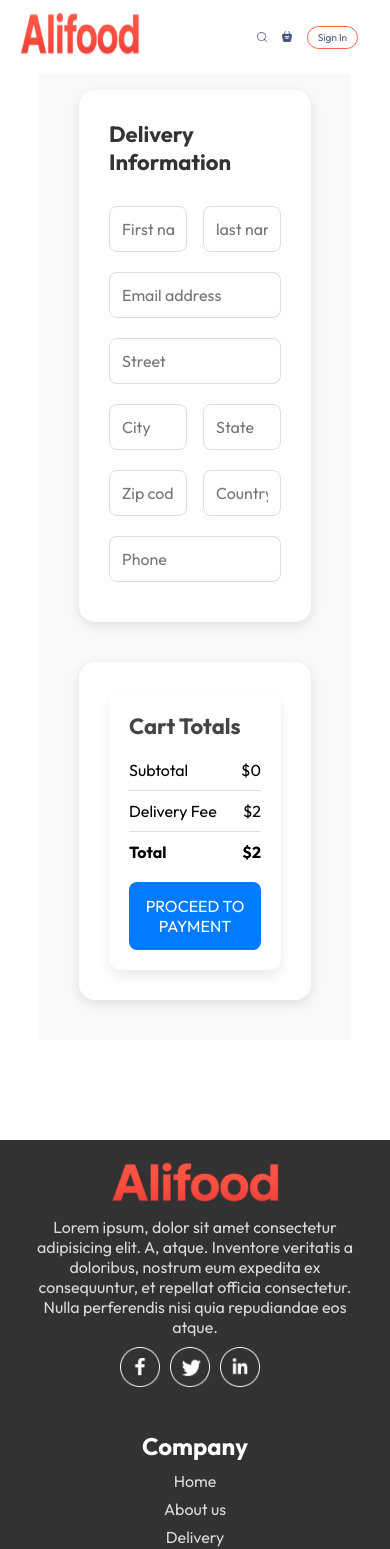
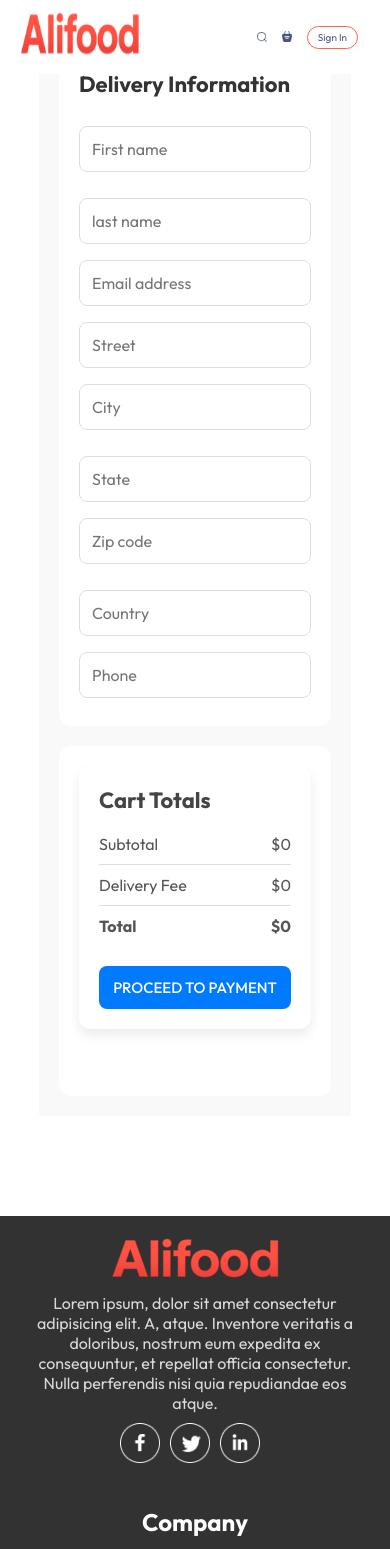
Before and after one commit to Rubel2589/Food-Delivery-Website-MERN-Stack, a React (Vite) app in the folder frontend/: page /order in a window 390 px wide. Shown: the top 1549 px of the page. Built offline with nearby package versions, Linux system fonts and the light colour scheme.

Commit message:
Empty cart handled

```diff
--- a/frontend/src/pages/Cart/Cart.css
+++ b/frontend/src/pages/Cart/Cart.css
@@ -229,3 +229,9 @@
 }
 
 }
+.empty-cart-msg {
+  font-size: 20px;
+  color: #777;
+  text-align: center;
+  padding: 40px 0;
+}
--- a/frontend/src/pages/Cart/Cart.jsx
+++ b/frontend/src/pages/Cart/Cart.jsx
@@ -8,46 +8,53 @@ function Cart() {
     useContext(StoreContext);
   const navigate = useNavigate();
 
+  const totalItems = Object.values(cartItems).reduce((a, b) => a + b, 0);
+
   return (
     <div className="cart">
       <div className="cart-items">
+        {totalItems > 0 && (
           <div className="cart-items-title">
             <p>Items</p>
             <p>Title</p>
             <p>Price</p>
             <p>Qnty</p>
             <p>Total</p>
-          {/* <p>Remove</p> */}
           </div>
+        )}
         <br />
-        {/* <hr /> */}
-        {food_list.map((item, index) => {
+
+        {totalItems === 0 ? (
+          <p className="empty-cart-msg">Your cart is empty.</p>
+        ) : (
+          food_list.map((item) => {
             if (cartItems[item._id] > 0) {
               return (
-              <div>
+                <div key={item._id}>
                   <div className="cart-items-title cart-items-item">
-                  <img src={item.image} alt="" />
+                    <img src={item.image} alt={item.name} />
                     <p>{item.name}</p>
                     <p>${item.price}</p>
                     <p>{cartItems[item._id]}</p>
                     <p>${item.price * cartItems[item._id]}</p>
-                  <button onClick={() => removeFromCart(item._id)}>
-                    x
-                  </button>
+                    <button onClick={() => removeFromCart(item._id)}>x</button>
+                  </div>
                   <hr />
                 </div>
+              );
+            } else return null;
+          })
+        )}
       </div>
-            );
-          }
-        })}
-      </div>
+
+      {totalItems > 0 && (
         <div className="cart-bottom">
           <div className="cart-total">
             <h2>Cart Totals</h2>
             <div>
               <div className="cart-total-details">
                 <p>Subtotal</p>
-              <p>{getTotalCartAmount()}</p>
+                <p>${getTotalCartAmount()}</p>
               </div>
               <hr />
               <div className="cart-total-details">
@@ -60,18 +67,18 @@ function Cart() {
                 <b>${getTotalCartAmount() + 2}</b>
               </div>
             </div>
-          <button onClick={()=>navigate("/order")}>PROCEED TO CHECKOUT</button>
+            <button onClick={() => navigate("/order")}>PROCEED TO CHECKOUT</button>
           </div>
+
           <div className="cart-promocode">
-          <div className="">
-            <p>If you have promo code, Enter it here.</p>
+            <p>If you have a promo code, enter it here.</p>
             <div className="cart-promocode-input">
-              <input type="text" placeholder="promo code" />
+              <input type="text" placeholder="Promo code" />
               <button>Submit</button>
             </div>
           </div>
         </div>
-      </div>
+      )}
     </div>
   );
 }
--- a/frontend/src/pages/PlaceOrder/PlaceOrder.css
+++ b/frontend/src/pages/PlaceOrder/PlaceOrder.css
@@ -10,7 +10,7 @@
 
 .place-order-left,
 .place-order-right {
-  background-color: white;
+  background-color: #ffffff;
   padding: 30px;
   border-radius: 16px;
   box-shadow: 0 4px 12px rgba(0, 0, 0, 0.1);
@@ -22,7 +22,7 @@
   font-size: 22px;
   font-weight: bold;
   margin-bottom: 20px;
-  color: #333;
+  color: #333333;
 }
 
 .place-order-left input {
@@ -30,10 +30,10 @@
   padding: 12px;
   margin: 10px 0;
   font-size: 16px;
-  border: 1px solid #ddd;
+  border: 1px solid #dddddd;
   border-radius: 8px;
   outline: none;
-  transition: border-color 0.2s;
+  transition: border-color 0.2s ease-in-out;
 }
 
 .place-order-left input:focus {
@@ -49,10 +49,12 @@
   flex: 1;
 }
 
+/* Right Panel: Cart Summary */
+
 .cart-total h2 {
   font-size: 22px;
   margin-bottom: 20px;
-  color: #444;
+  color: #444444;
 }
 
 .cart-total-details {
@@ -60,28 +62,61 @@
   justify-content: space-between;
   margin: 10px 0;
   font-size: 16px;
+  color: #555555;
 }
 
 .cart-total hr {
   border: none;
-  border-top: 1px solid #ddd;
+  border-top: 1px solid #dddddd;
   margin: 10px 0;
 }
 
 .cart-total button {
-  margin-top: 10px;
+  margin-top: 20px;
   width: 100%;
   padding: 14px;
   background-color: #007bff;
-  color: white;
+  color: #ffffff;
   font-size: 16px;
+  font-weight: 500;
   border: none;
   border-radius: 8px;
   cursor: pointer;
-  transition: background-color 0.3s;
+  transition: all 0.3s ease;
 }
 
 .cart-total button:hover {
   background-color: #0056b3;
-  transform: scale(1.1);
+  transform: scale(1.05);
 }
+/* Responsive Styles for Mobile */
+@media (max-width: 768px) {
+  .place-order {
+    padding: 20px;
+    flex-direction: column;
+    gap: 20px;
+    margin-top: 30px;
+  }
+
+  .place-order-left,
+  .place-order-right {
+    max-width: 100%;
+    padding: 20px;
+    box-shadow: none;
+    border-radius: 12px;
+  }
+
+  .multi-fields {
+    flex-direction: column;
+    gap: 10px;
+  }
+
+  .place-order-left input {
+    margin: 8px 0;
+  }
+
+  .cart-total button {
+    padding: 12px;
+    font-size: 15px;
+  }
+}
--- a/frontend/src/pages/PlaceOrder/PlaceOrder.jsx
+++ b/frontend/src/pages/PlaceOrder/PlaceOrder.jsx
@@ -37,12 +37,12 @@ const PlaceOrder = () => {
             <hr />
             <div className="cart-total-details">
               <p>Delivery Fee</p>
-              <p>${2}</p>
+              <p>${getTotalCartAmount()===0?0:2}</p>
             </div>
             <hr />
             <div className="cart-total-details">
               <b>Total</b>
-              <b>${getTotalCartAmount() + 2}</b>
+              <b>${getTotalCartAmount()===0?0:getTotalCartAmount() + 2}</b>
             </div>
           </div>
           <button>PROCEED TO PAYMENT</button>
```
Lines whose indentation alone changed are shown as unchanged.
